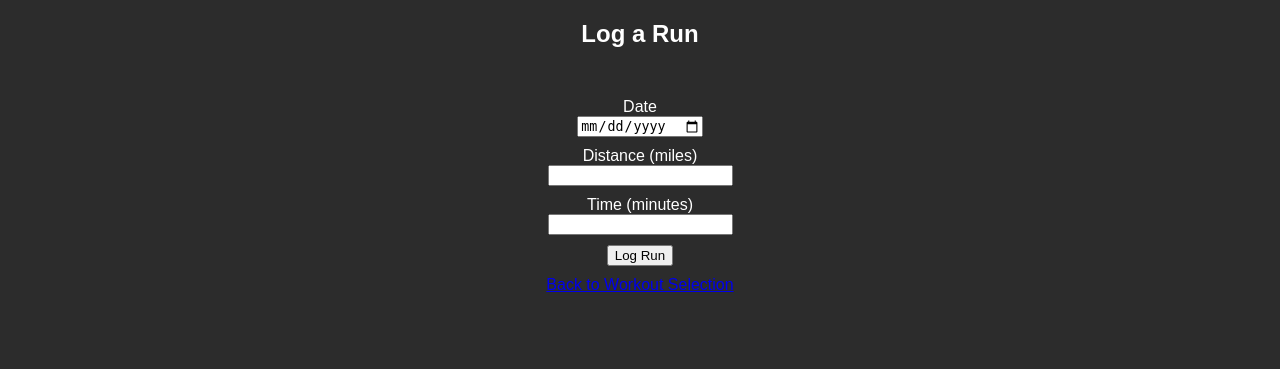
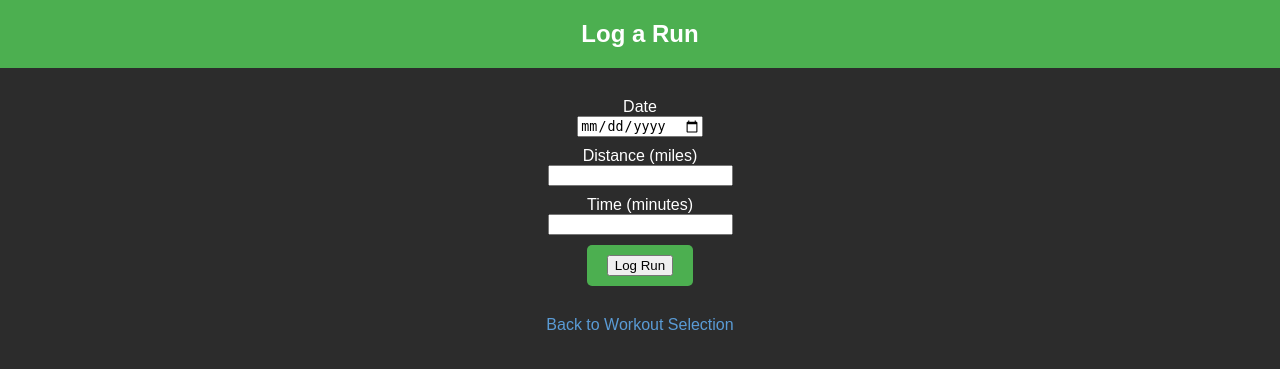
Before and after one commit to DrDimonic/fitness_tracking_app, a Flask app: page /log_workout/run in a window 1280 px wide. Shown: the top 369 px of the page. Run offline with Flask 3, Linux system fonts and the light colour scheme.

Commit message:
Update body

```diff
--- a/app/templates/log_run.html
+++ b/app/templates/log_run.html
@@ -63,14 +63,14 @@
     </style>
 </head>
 <body>
-    <h2>Log a Run</h2>
+    <header>Log a Run</header>
     <form method="POST">
         {{ form.hidden_tag() }}
         <p>{{ form.date.label }}<br>{{ form.date() }}</p>
         <p>{{ form.distance.label }}<br>{{ form.distance() }}</p>
         <p>{{ form.time.label }}<br>{{ form.time() }}</p>
-        <p>{{ form.submit() }}</p>
+        <p><button class="btn">{{ form.submit() }}</button></p>
     </form>
-    <a href="{{ url_for('main.log_workout') }}">Back to Workout Selection</a>
+    <a href="{{ url_for('main.log_workout') }}" class="link">Back to Workout Selection</a>
 </body>
 </html>
--- a/app/templates/log_weightlifting.html
+++ b/app/templates/log_weightlifting.html
@@ -63,7 +63,7 @@
     </style>
 </head>
 <body>
-    <h2>Log Weightlifting</h2>
+    <header>Log Weightlifting</header>
     <form method="POST">
         {{ form.hidden_tag() }}
         <p>{{ form.date.label }}<br>{{ form.date() }}</p>
@@ -72,8 +72,8 @@
         <p>{{ form.weight.label }}<br>{{ form.weight() }}</p>
         <p>{{ form.sets.label }}<br>{{ form.sets() }}</p>
         <p>{{ form.difficulty.label }}<br>{{ form.difficulty() }}</p>
-        <p>{{ form.submit() }}</p>
+        <p><button class="btn">{{ form.submit() }}</button></p>
     </form>
-    <a href="{{ url_for('main.log_workout') }}">Back to Workout Selection</a>
+    <a href="{{ url_for('main.log_workout') }}" class="link">Back to Workout Selection</a>
 </body>
 </html>
```
